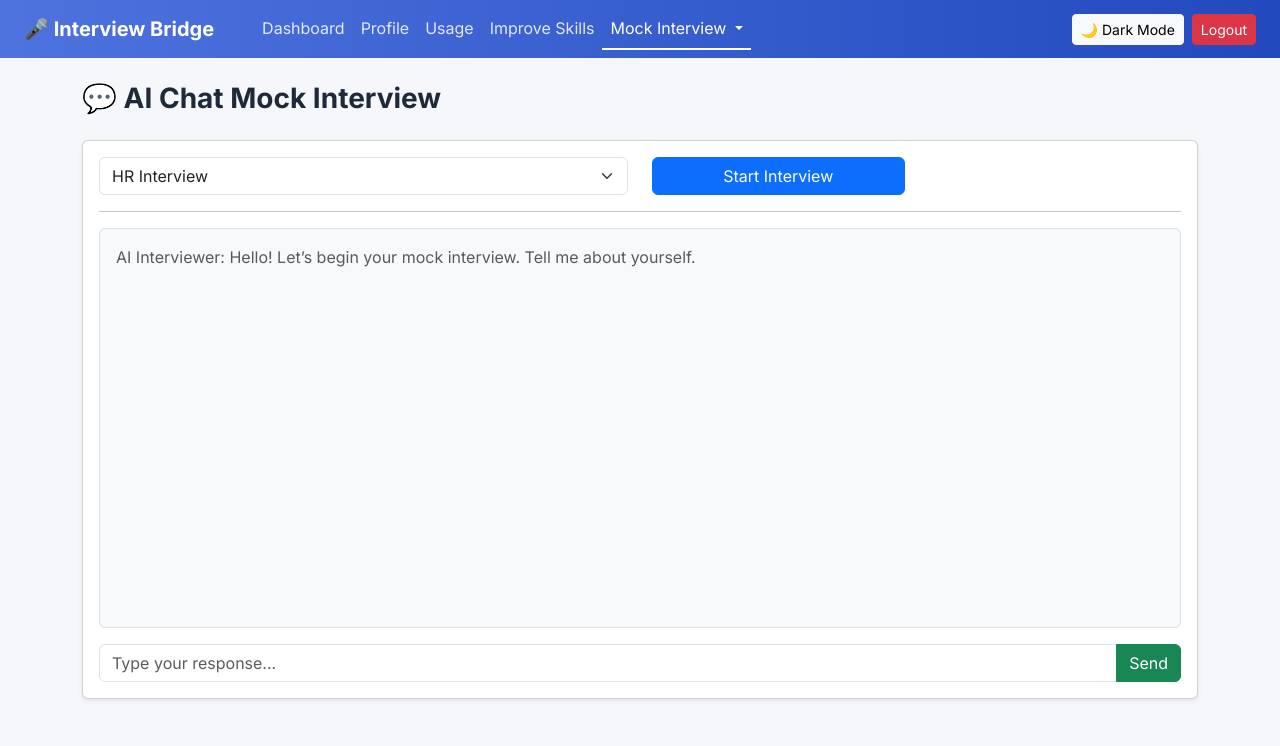
After one commit to MrSp4rX/Interview_Bridge, a Flask app: page /chat-interview in a window 1280 px wide. The commit adds this page. Shown: the top 746 px of the page. Run offline with Flask 3, Linux system fonts and the light colour scheme; the visitor is signed in with stand-in values (Sample User, id 1).

Commit message:
Added Mock Interview System

```diff
--- a/app.py
+++ b/app.py
@@ -743,6 +743,16 @@ def usage():
         subscription=user_data.get("subscription", "free")
     )
 
+@app.route("/chat-interview")
+@login_required
+def chat_interview():
+    return render_template("chat_interview.html")
+
+
+@app.route("/voice-interview")
+@login_required
+def voice_interview():
+    return render_template("voice_interview.html")
 
 
 @app.route("/upgrade")
--- a/templates/base.html
+++ b/templates/base.html
@@ -37,6 +37,10 @@
         .nav-link.active {
             color: white !important;
             border-bottom: 2px solid white;
+        }
+
+        .dropdown-menu {
+            border-radius: 10px;
         }
 
         /* Dark Mode */
@@ -102,12 +106,38 @@
                 </a>
             </li>
 
-            <!-- NEW: Improve Skills -->
+            <!-- Improve Skills -->
             <li class="nav-item">
                 <a class="nav-link {% if request.path.startswith('/improve-skill') %}active{% endif %}"
                    href="/improve-skill">
                     Improve Skills
                 </a>
+            </li>
+
+            <!-- NEW: Mock Interview Dropdown -->
+            <li class="nav-item dropdown">
+                <a class="nav-link dropdown-toggle
+                   {% if request.path.startswith('/chat-interview') or request.path.startswith('/voice-interview') %}active{% endif %}"
+                   href="#"
+                   id="mockDropdown"
+                   role="button"
+                   data-bs-toggle="dropdown"
+                   aria-expanded="false">
+                    Mock Interview
+                </a>
+
+                <ul class="dropdown-menu">
+                    <li>
+                        <a class="dropdown-item" href="/chat-interview">
+                            💬 Chat Interview
+                        </a>
+                    </li>
+                    <li>
+                        <a class="dropdown-item" href="/voice-interview">
+                            🎙 Voice Interview
+                        </a>
+                    </li>
+                </ul>
             </li>
 
         </ul>
--- /dev/null
+++ b/templates/chat_interview.html
@@ -0,0 +1,70 @@
+{% extends "base.html" %}
+{% block content %}
+
+<h3 class="fw-bold mb-4">💬 AI Chat Mock Interview</h3>
+
+<div class="card shadow-sm mb-4">
+    <div class="card-body">
+
+        <!-- Interview Type Selector -->
+        <form method="GET" class="mb-3">
+            <div class="row">
+                <div class="col-md-6">
+                    <select name="type" class="form-select">
+                        <option value="hr" {% if interview_type == "hr" %}selected{% endif %}>HR Interview</option>
+                        <option value="technical" {% if interview_type == "technical" %}selected{% endif %}>Technical Interview</option>
+                    </select>
+                </div>
+                <div class="col-md-3">
+                    <button class="btn btn-primary w-100">
+                        Start Interview
+                    </button>
+                </div>
+            </div>
+        </form>
+
+        <hr>
+
+        <!-- Chat Window -->
+        <div class="border rounded p-3 mb-3"
+             style="height:400px; overflow-y:auto; background:#f8f9fa;"
+             id="chatBox">
+
+            {% if chat_history %}
+                {% for msg in chat_history %}
+                    <div class="mb-3">
+                        <strong class="{% if msg.role == 'ai' %}text-primary{% else %}text-success{% endif %}">
+                            {{ msg.role|capitalize }}:
+                        </strong>
+                        <div>{{ msg.message }}</div>
+                    </div>
+                {% endfor %}
+            {% else %}
+                <div class="text-muted">
+                    AI Interviewer: Hello! Let’s begin your mock interview.
+                    Tell me about yourself.
+                </div>
+            {% endif %}
+
+        </div>
+
+        <!-- User Input -->
+        <form method="POST">
+            <input type="hidden" name="interview_type" value="{{ interview_type }}">
+
+            <div class="input-group">
+                <input type="text"
+                       name="user_message"
+                       class="form-control"
+                       placeholder="Type your response..."
+                       required>
+                <button class="btn btn-success">
+                    Send
+                </button>
+            </div>
+        </form>
+
+    </div>
+</div>
+
+{% endblock %}
```
Also changed, not shown: config.py (+17 -9 lines), templates/voice_interview.html (added, +72 -0 lines), 1 other file.
